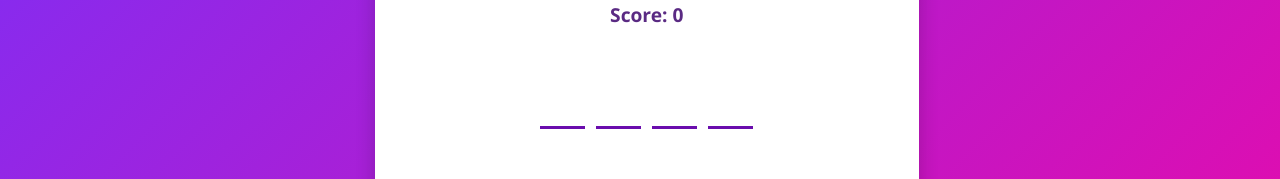
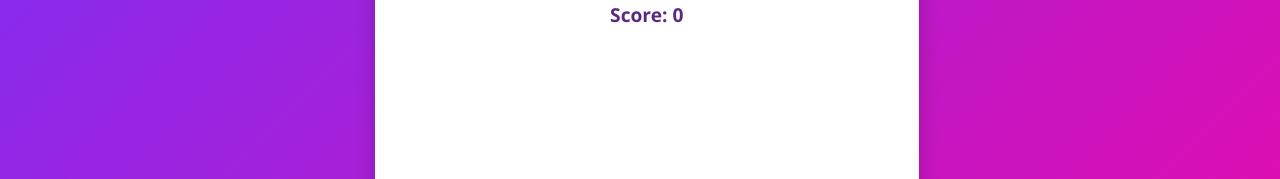
Before and after one commit to PauloLima4/jogo-da-forca, a React (Vite) app in the folder jogo-da-forca/: page / in a window 1280 px wide. Shown: the part 246-425 px from the top of the page. Built offline with nearby package versions, Linux system fonts and the light colour scheme.

Commit message:
Update App.css

```diff
--- a/jogo-da-forca/src/App.css
+++ b/jogo-da-forca/src/App.css
@@ -53,6 +53,8 @@ body {
   text-transform: uppercase;
   line-height: 3.5rem;
   user-select: none;
+  color: #fff;
+  border-bottom: 3px solid #fff;
 }
 
 .status {
```
